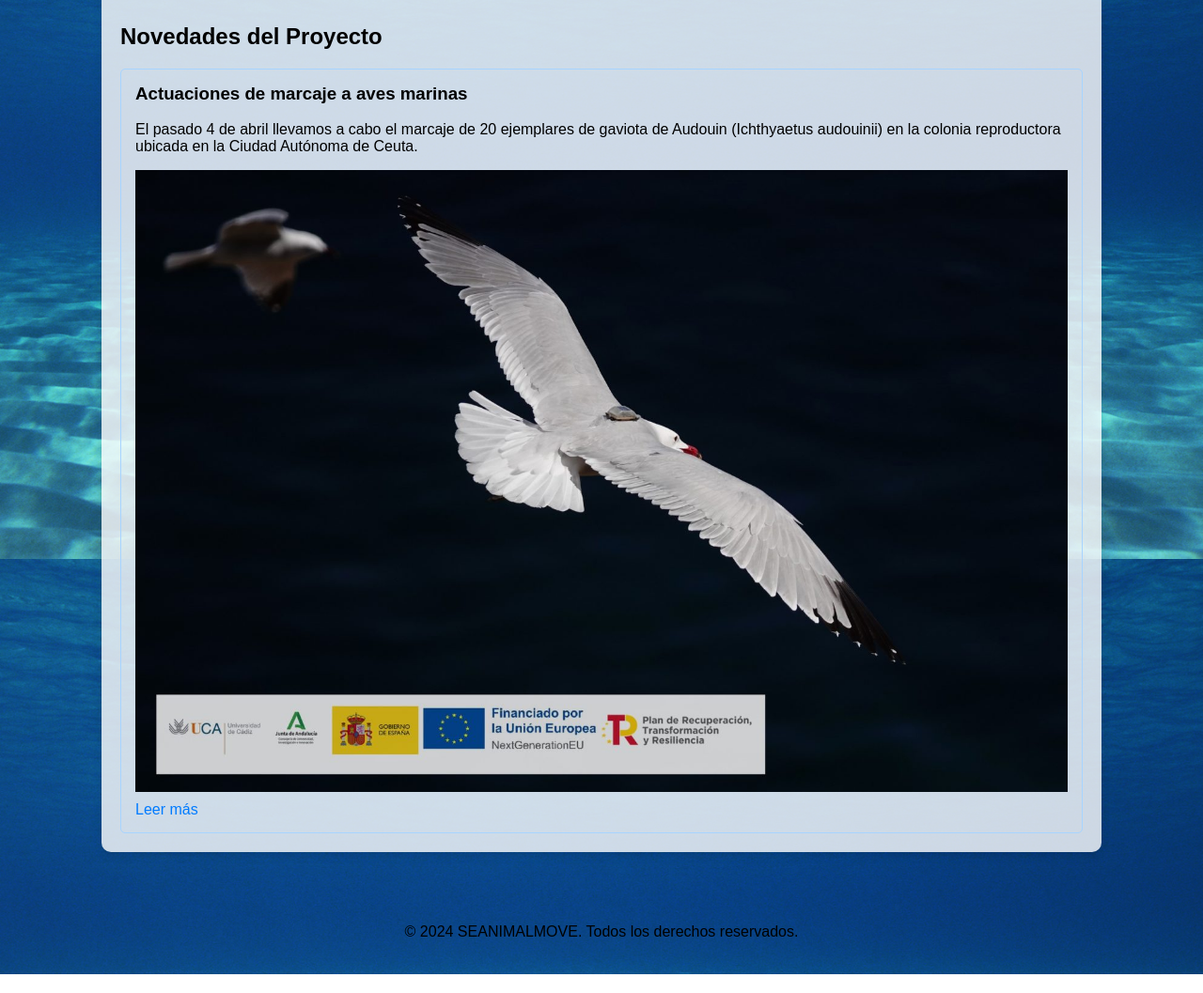
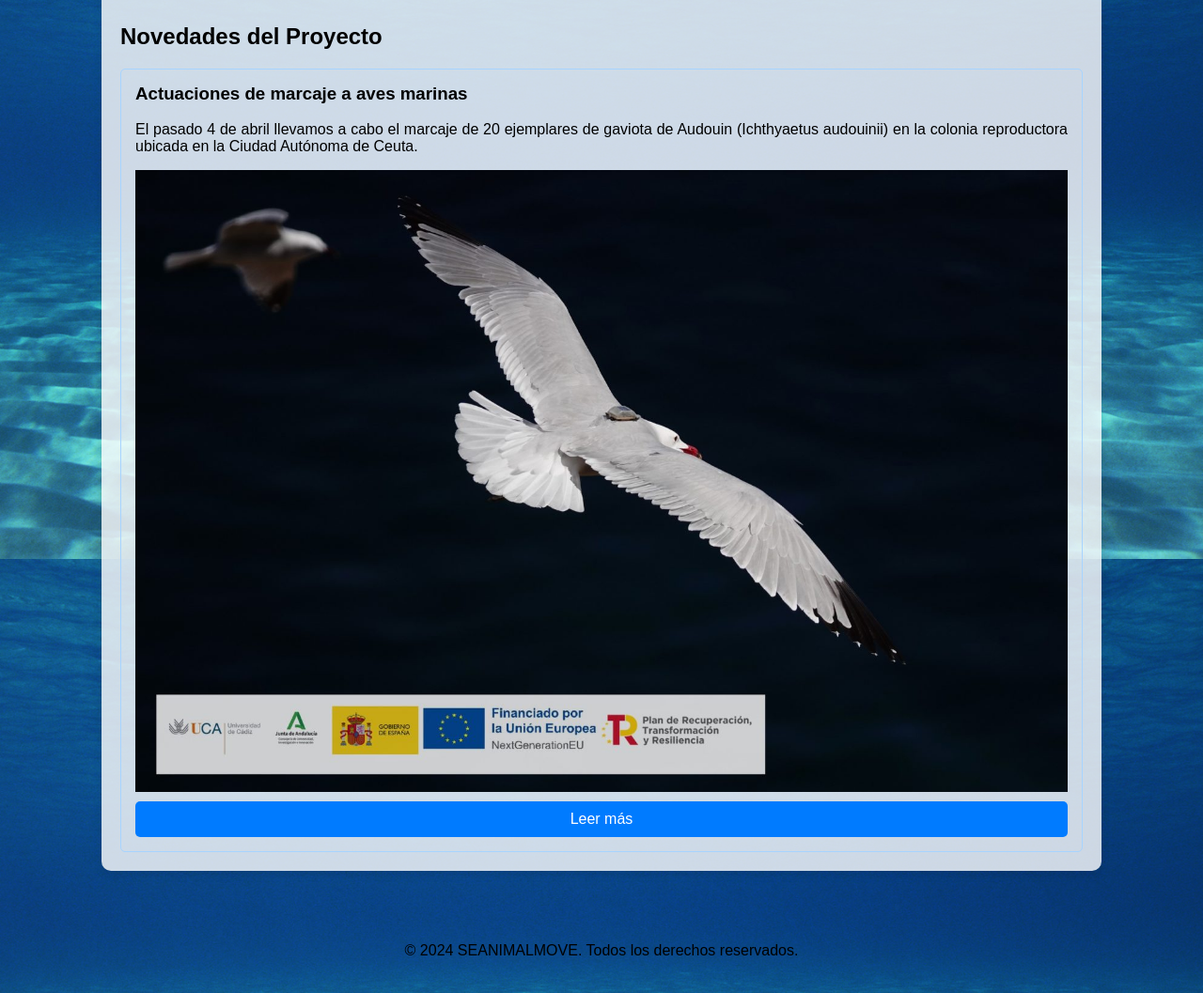
Before and after one commit to SEANIMALMOVE/seanimalmove.github.io, a plain HTML site: page research.html in a window 1280 px wide. Shown: the part 205-1262 px from the top of the page at 94% size. Drawn offline with Linux system fonts and the light colour scheme.

Commit message:
Style update

```diff
--- a/css/style.css
+++ b/css/style.css
@@ -235,6 +235,7 @@ a:hover {
 
 .news-item {
     flex: 1;
+    width: 80%;
     min-width: 250px; /* Ajusta el ancho mínimo de las tarjetas */
     border: 1px solid #a7d4ff; /* Borde de las tarjetas */
     padding: 15px; /* Espaciado interno de las tarjetas */
@@ -245,14 +246,25 @@ a:hover {
     margin-top: 0;
 }
 
-.news-item a {
-    display: inline-block;
-    margin-top: 10px;
-}
-
 .news-item img {
     max-width: 100%; /* Asegura que la imagen no exceda el ancho de su contenedor */
     height: auto; /* Mantiene la proporción de la imagen */
     display: block; /* Evita que la imagen tenga espacio extra debajo */
     margin: 0 auto; /* Centra la imagen si no ocupa el ancho completo */
 }
+
+.news-item p {
+    text-align: justify; /* Justifica el texto dentro de .news-item */
+}
+
+.news-item a {
+    display: block;
+    background-color: #007bff;
+    color: white;
+    padding: 10px 20px;
+    border-radius: 5px;
+    text-decoration: none;
+    transition: background-color 0.3s;
+    text-align: center;
+    margin-top: 10px;
+}
```
